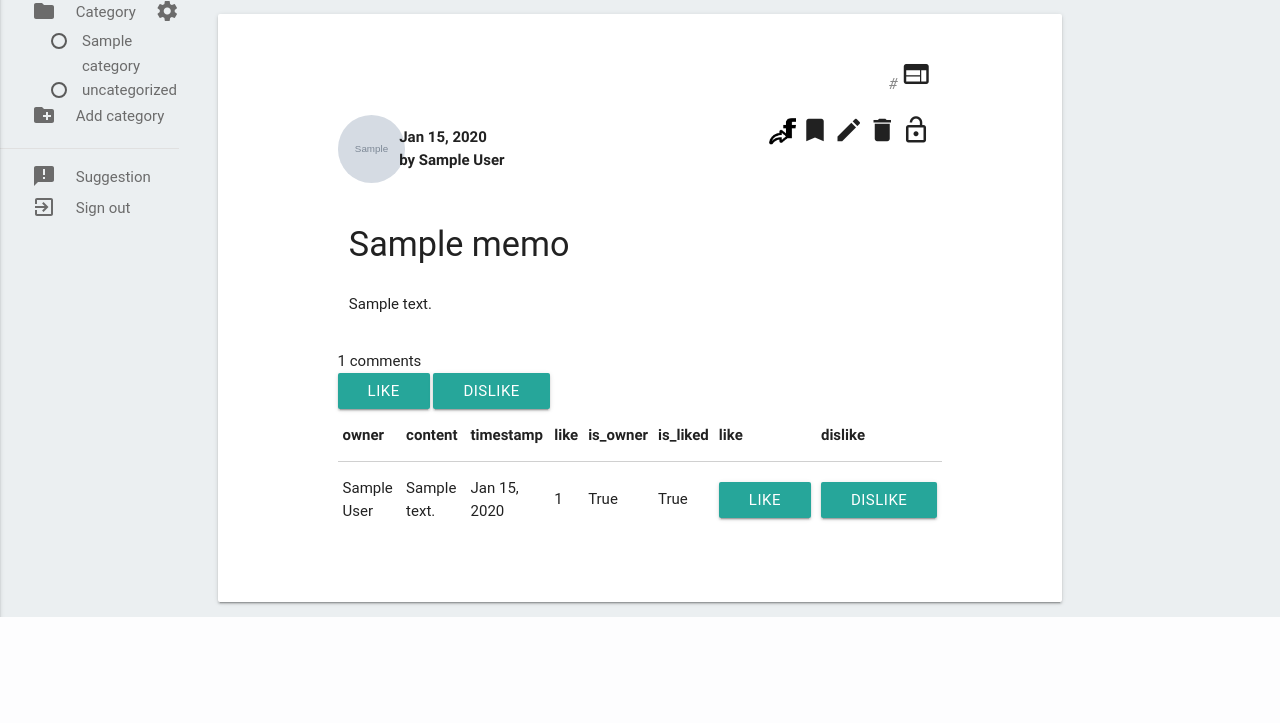
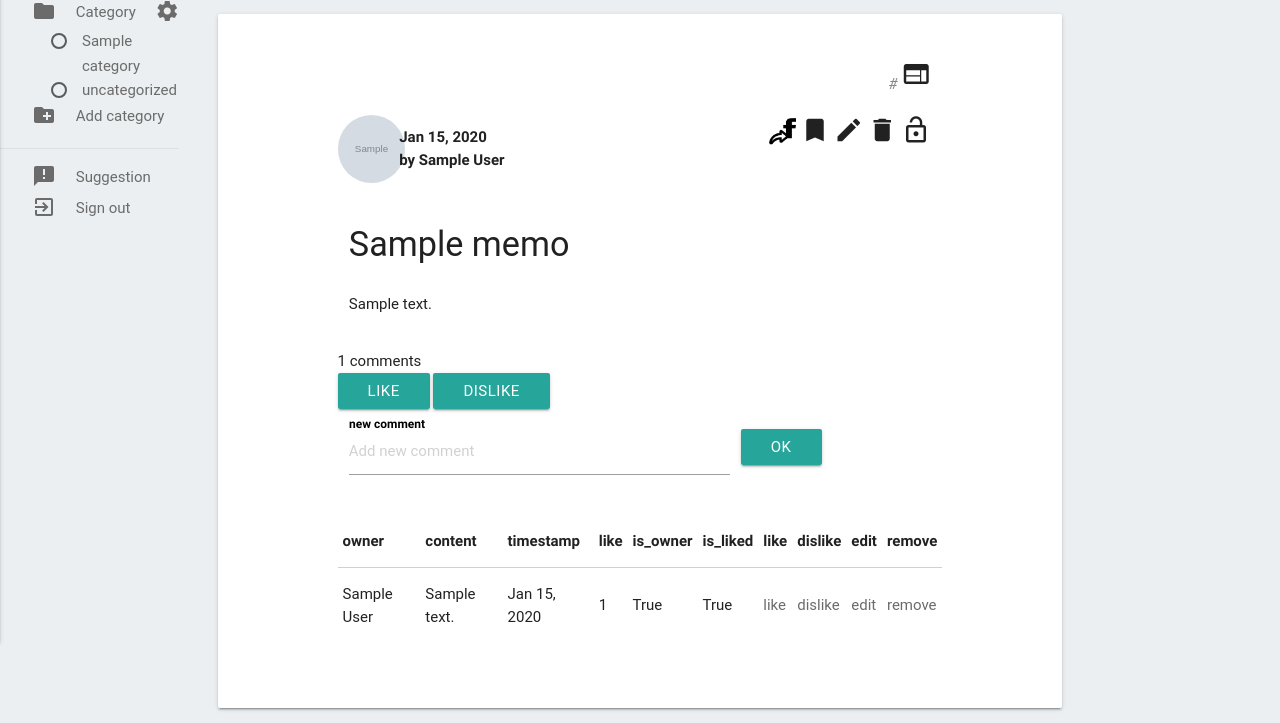
Before and after one commit to student777/MemoSquare, a Django app: page /memo/1/ in a window 1280 px wide. Shown: the part 218-941 px from the top of the page. Before the commit the page ends 835 px from the top, so only its background shows below. Run offline with Django 3.2, Linux system fonts and the light colour scheme; a user stored in the database is signed in; tables that the repository leaves empty hold one stand-in row (values such as "Sample post"); grey boxes marked "Sample" are stand-in pictures; some libraries are stand-ins or nearby versions; some web fonts are replaced.

Commit message:
Add comment create/update/delete UI

```diff
--- a/static/memosquare/js/comment.js
+++ b/static/memosquare/js/comment.js
@@ -1,9 +1,9 @@
 function like_comment(pk) {
     $.ajax({
-        'url': '/comment/' + pk + '/like/',
-        "method": "POST",
-        'data': {"csrfmiddlewaretoken": csrf_token},
-        "success": function (response) {
+        url: '/comment/' + pk + '/like/',
+        method: "POST",
+        data: {csrfmiddlewaretoken: csrf_token},
+        success: function (response) {
             console.log(response)
         }
     })
@@ -12,15 +12,58 @@ function like_comment(pk) {
 function dislike_comment(pk) {
     $.ajaxSetup({
         beforeSend: function (xhr, settings) {
+            xhr.setRequestHeader('X-CSRFToken', csrf_token);
+        }
+    });
+    $.ajax({
+        url: '/comment/' + pk + '/like/',
+        method: "DELETE",
+        data: {csrfmiddlewaretoken: csrf_token},
+        success: function (response) {
+            console.log(response)
+        }
+    })
+}
+
+function add_comment(pk){
+    var content = $('input#comment').val();
+    $.ajax({
+        url: '/comment/',
+        method: "POST",
+        data: {csrfmiddlewaretoken: csrf_token, memo: pk, content: content},
+        success: function (response) {
+            $('#comment_list').append(response.content);
+            console.log(response)
+        }
+    })
+}
+
+function edit_comment(pk){
+    var content = prompt("sometext","defaultText");
+    $.ajax({
+        url: '/comment/' + pk + '/',
+        method: "POST",
+        data: {csrfmiddlewaretoken: csrf_token, content: content},
+        success: function (response) {
+            $('#comment' + pk + '> td').eq(1).text(response.content);
+            console.log(response)
+        }
+    })
+}
+
+
+function delete_comment(pk){
+    $.ajaxSetup({
+        beforeSend: function (xhr, settings) {
             xhr.setRequestHeader("X-CSRFToken", csrf_token);
         }
     });
     $.ajax({
-        'url': '/comment/' + pk + '/like/',
-        "method": "DELETE",
-        'data': {"csrfmiddlewaretoken": csrf_token},
-        "success": function (response) {
-            console.log(response)
+        url: '/comment/' + pk + '/',
+        method: "DELETE",
+        success: function (response) {
+            $('#comment'+pk).remove();
+            console.log(response);
         }
     })
 }
--- a/templates/comment_list.html
+++ b/templates/comment_list.html
@@ -9,20 +9,24 @@
         <th>is_liked</th>
         <th>like</th>
         <th>dislike</th>
+        <th>edit</th>
+        <th>remove</th>
     </tr>
     </thead>
 
     <tbody>
     {% for comment in comment_list %}
-        <tr>
+        <tr id="comment{{ comment.pk }}">
             <td>{{ comment.owner }}</td>
             <td>{{ comment.content }}</td>
             <td>{{ comment.timestamp }}</td>
             <td>{{ comment.num_likes }}</td>
             <td>{{ comment.is_owner }}</td>
             <td>{{ comment.is_liked }}</td>
-            <td><a class="waves-effect waves-light btn" onclick="like_comment({{ comment.pk }})">like</a></td>
-            <td><a class="waves-effect waves-light btn" onclick="dislike_comment({{ comment.pk }})">dislike</a></td>
+            <td><a href="#!" onclick="like_comment({{ comment.pk }})">like</a></td>
+            <td><a href="#!" onclick="dislike_comment({{ comment.pk }})">dislike</a></td>
+            <td><a href="#!" onclick="edit_comment({{ comment.pk }})">edit</a></td>
+            <td><a href="#!" onclick="delete_comment({{ comment.pk }})">remove</a></td>
         </tr>
     {% empty %}
         no comments
--- a/templates/memo_detail.html
+++ b/templates/memo_detail.html
@@ -80,9 +80,18 @@
                 </div>
             </div>
 
-            {{ memo.num_comments }} comments<br>
-            <a class="waves-effect waves-light btn" onclick="like_memo({{ memo.pk }})">like</a>
-            <a class="waves-effect waves-light btn" onclick="dislike_memo({{ memo.pk }})">dislike</a>
+            <div class="row">
+                {{ memo.num_comments }} comments<br>
+                <a class="waves-effect waves-light btn" onclick="like_memo({{ memo.pk }})">like</a>
+                <a class="waves-effect waves-light btn" onclick="dislike_memo({{ memo.pk }})">dislike</a>
+            </div>
+            <div class="row">
+                <div class="input-field col s8">
+                    <input placeholder="Add new comment" id="comment" type="text" class="validate">
+                    <label for="comment">new comment</label>
+                </div>
+                <a class="waves-effect waves-light btn" onclick="add_comment({{ memo.pk }})">ok</a>
+            </div>
             <div id="comment_list" class="row">
                 <!-- comment_list will be appended here -->
             </div>
```
